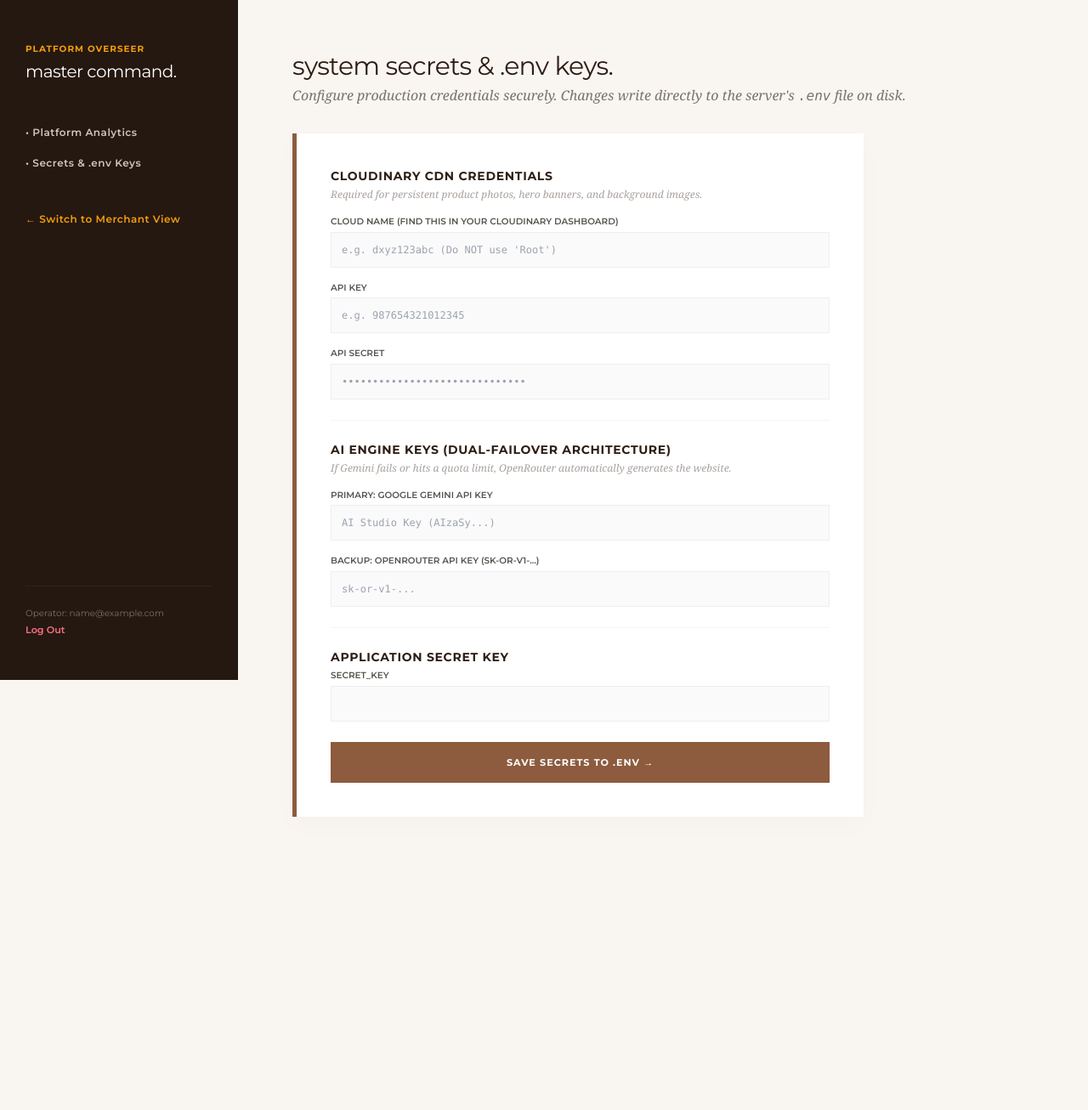
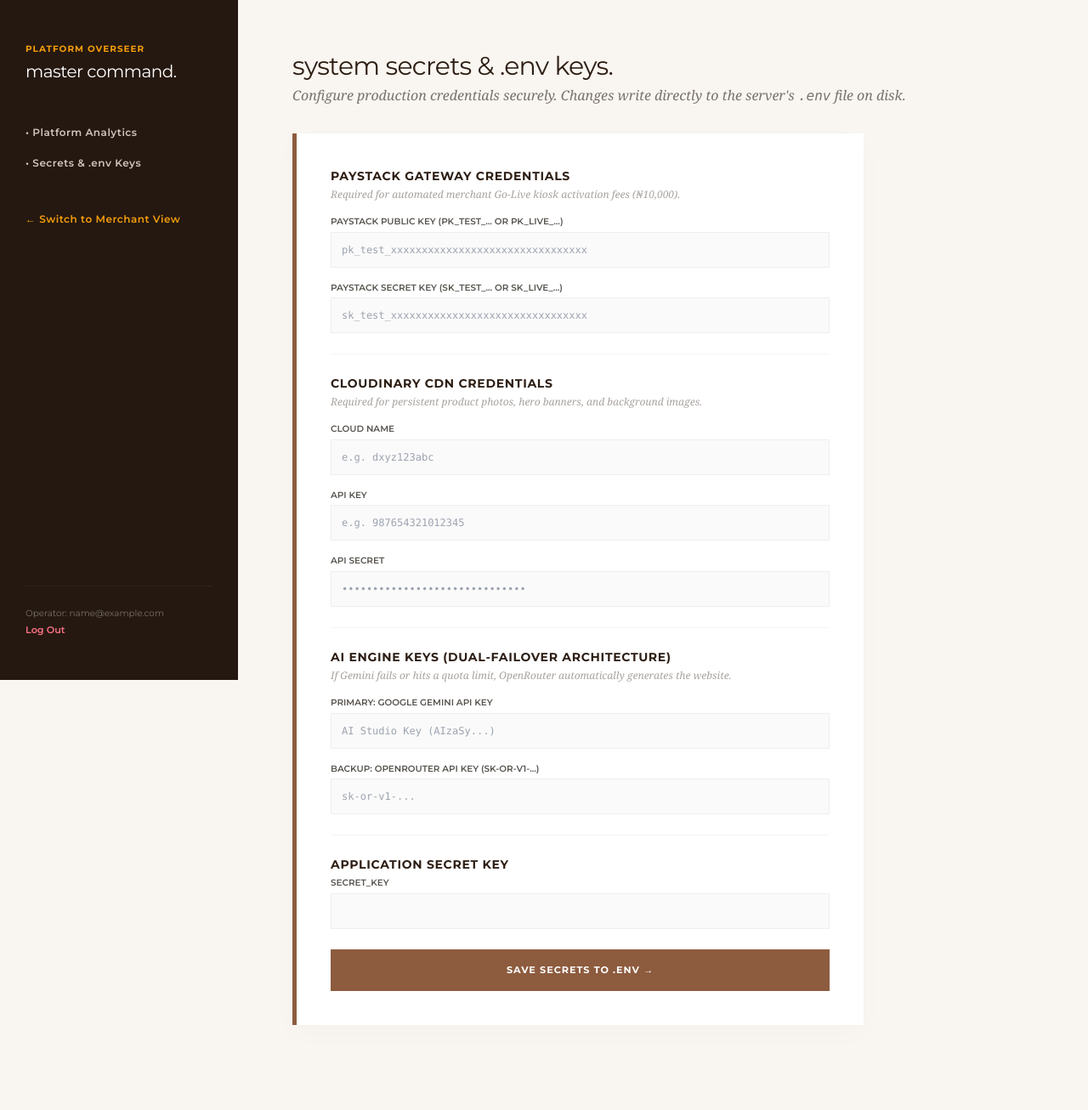
Before and after one commit to adebayo-victor/Marketplacev_2, a Flask app: template app/templates/admin/env_manager.html in a window 1280 px wide. Shown: the whole page at 85% size. Before the commit the page ends 961 px from the top, so only its background shows below. Run offline with Flask 3, Linux system fonts and the light colour scheme; the template is opened without the code that fills it, so the values that code supplies are empty; the visitor is signed in with stand-in values (Sample User, id 1); parts of the project's set-up code (start-up, migrations or seed data) failed here and were passed over; some libraries are stand-ins or nearby versions.

Commit message:
Enhance key input labels and placeholders
Refine labels and placeholders for Paystack and Cloudinary keys for clarity.

```diff
--- a/app/templates/admin/env_manager.html
+++ b/app/templates/admin/env_manager.html
@@ -15,6 +15,27 @@
 <div class="section-box max-w-2xl">
     <form method="POST" class="space-y-6">
 
+        <!-- 💳 Paystack Payment Gateway Keys -->
+        <div class="border-b border-stone-100 pb-6">
+            <h3 class="font-ui text-sm font-bold uppercase tracking-wider text-clay mb-1">Paystack Gateway Credentials</h3>
+            <p class="font-serif italic text-xs text-stone-400 mb-4">Required for automated merchant Go-Live kiosk activation fees (₦10,000).</p>
+
+            <div class="space-y-4">
+                <div>
+                    <label class="block font-ui text-[0.65rem] font-semibold uppercase text-stone-600 mb-1">Paystack Public Key (pk_test_... or pk_live_...)</label>
+                    <input type="text" name="PAYSTACK_PUBLIC_KEY" value="{{ env_values.get('PAYSTACK_PUBLIC_KEY', '') }}"
+                           placeholder="pk_test_xxxxxxxxxxxxxxxxxxxxxxxxxxxxxxxx"
+                           class="w-full p-3 border border-[#eee] bg-[#fafafa] font-mono text-xs outline-none focus:border-clay">
+                </div>
+                <div>
+                    <label class="block font-ui text-[0.65rem] font-semibold uppercase text-stone-600 mb-1">Paystack Secret Key (sk_test_... or sk_live_...)</label>
+                    <input type="password" name="PAYSTACK_SECRET_KEY" value="{{ env_values.get('PAYSTACK_SECRET_KEY', '') }}"
+                           placeholder="sk_test_xxxxxxxxxxxxxxxxxxxxxxxxxxxxxxxx"
+                           class="w-full p-3 border border-[#eee] bg-[#fafafa] font-mono text-xs outline-none focus:border-clay">
+                </div>
+            </div>
+        </div>
+
         <!-- Cloudinary Keys -->
         <div class="border-b border-stone-100 pb-6">
             <h3 class="font-ui text-sm font-bold uppercase tracking-wider text-clay mb-1">Cloudinary CDN Credentials</h3>
@@ -22,9 +43,9 @@
 
             <div class="space-y-4">
                 <div>
-                    <label class="block font-ui text-[0.65rem] font-semibold uppercase text-stone-600 mb-1">Cloud Name (Find this in your Cloudinary Dashboard)</label>
+                    <label class="block font-ui text-[0.65rem] font-semibold uppercase text-stone-600 mb-1">Cloud Name</label>
                     <input type="text" name="CLOUDINARY_CLOUD_NAME" value="{{ env_values.get('CLOUDINARY_CLOUD_NAME', '') }}"
-                           placeholder="e.g. dxyz123abc (Do NOT use 'Root')"
+                           placeholder="e.g. dxyz123abc"
                            class="w-full p-3 border border-[#eee] bg-[#fafafa] font-mono text-xs outline-none focus:border-clay">
                 </div>
                 <div>
@@ -42,7 +63,7 @@
             </div>
         </div>
 
-        <!-- AI Engine Keys: Primary & Backup -->
+        <!-- AI Engine Keys -->
         <div class="border-b border-stone-100 pb-6">
             <h3 class="font-ui text-sm font-bold uppercase tracking-wider text-clay mb-1">AI Engine Keys (Dual-Failover Architecture)</h3>
             <p class="font-serif italic text-xs text-stone-400 mb-4">If Gemini fails or hits a quota limit, OpenRouter automatically generates the website.</p>
```
